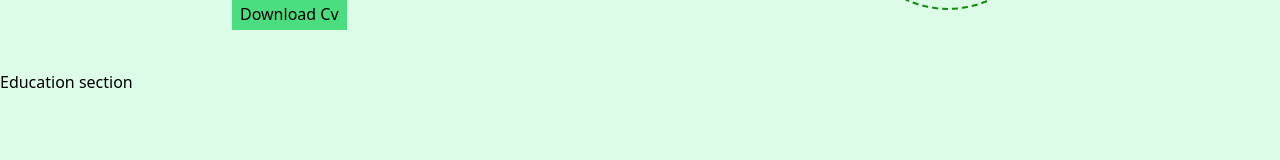
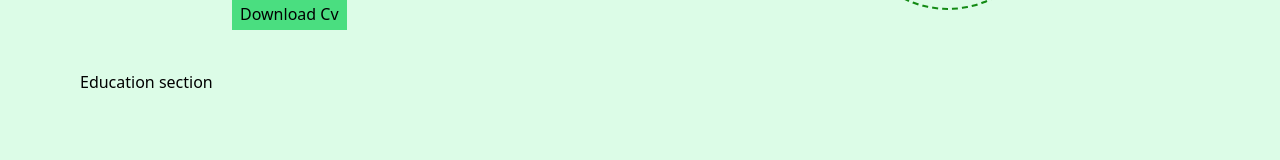
Before and after one commit to AlmasWD09/Almas, a React (Vite) app: page / in a window 1280 px wide. Shown: the part 362-522 px from the top of the page. Built offline with nearby package versions, Linux system fonts and the light colour scheme; grey boxes are pictures that could not be loaded.

Commit message:
my-project section add

```diff
--- a/src/components/Education/Education.jsx
+++ b/src/components/Education/Education.jsx
@@ -1,10 +1,13 @@
+import Container from "../Shared/Container";
 
 
 const Education = () => {
     return (
-        <div>
+        <Container>
+            <div>
             <h1>Education section</h1>
         </div>
+        </Container>
     );
 };
 
--- a/src/components/Protfolio/Protfolio.jsx
+++ b/src/components/Protfolio/Protfolio.jsx
@@ -4,7 +4,7 @@ import { FaGithub } from "react-icons/fa";
 const Protfolio = () => {
     const [categories, setCategories] = useState([])
     useEffect(() => {
-        fetch('./protfolio.json')
+        fetch('/protfolio.json')
             .then(res => res.json())
             .then(data => setCategories(data))
     }, [])
```
